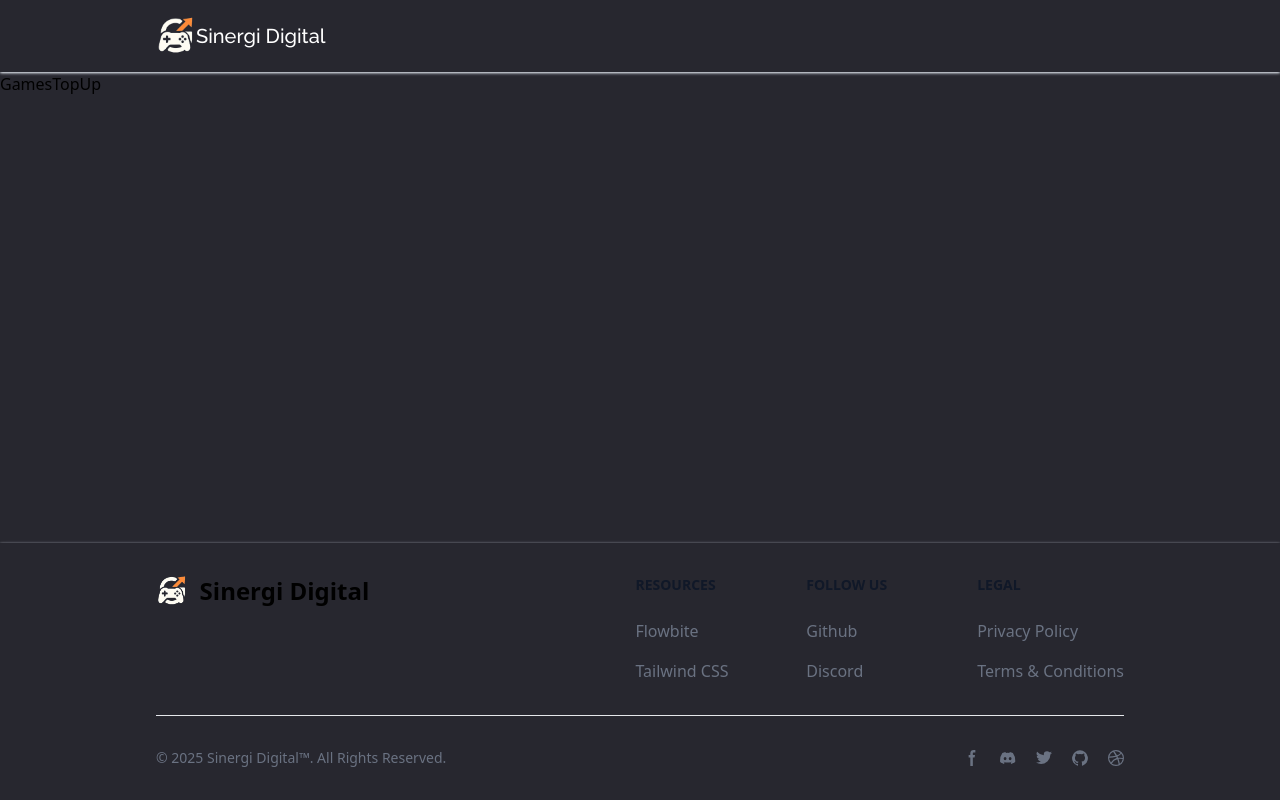
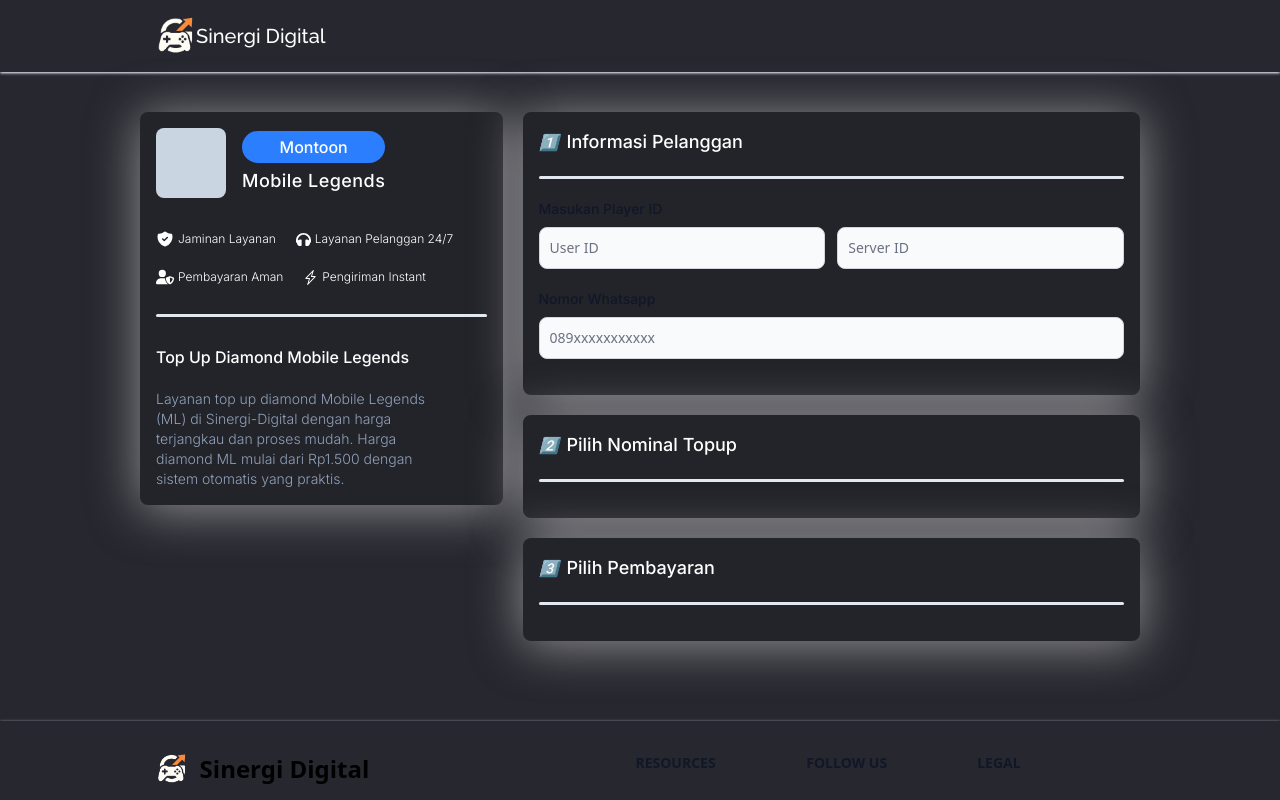
Before and after one commit to satyawiguna2024/Sinergi-Digital-Topup, a React (Vite) app: page /games/topup/1 in a window 1280 px wide. Shown: the top 800 px of the page. Built offline with nearby package versions, Linux system fonts and the light colour scheme.

Commit message:
Add file detail topup id

```diff
--- a/src/index.css
+++ b/src/index.css
@@ -6,7 +6,7 @@
 @theme {
   --font-inter: "Inter", sans-serif;
   --font-raleway: "Raleway", sans-serif;
-
+  --shadow-cs: 0 4px 50px rgba(251, 251, 251, 0.5);
   --breakpoint-xs: 425px;
 }
 
--- /dev/null
+++ b/src/pages/game_topup/ChoosePay.jsx
@@ -0,0 +1,15 @@
+export default function ChoosePay() {
+  return (
+    <>
+      <div>
+        <span className="flex items-center gap-2">
+          <i>3️⃣</i>
+          <h5 className="font-inter font-medium text-lg text-white">
+            Pilih Pembayaran
+          </h5>
+        </span>
+        <div className="w-full h-[3px] bg-slate-200 rounded-lg my-5" />
+      </div>
+    </>
+  );
+}
--- /dev/null
+++ b/src/pages/game_topup/ChooseTopup.jsx
@@ -0,0 +1,15 @@
+export default function ChooseTopup() {
+  return (
+    <>
+      <div>
+        <span className="flex items-center gap-2">
+          <i>2️⃣</i>
+          <h5 className="font-inter font-medium text-lg text-white">
+            Pilih Nominal Topup
+          </h5>
+        </span>
+        <div className="w-full h-[3px] bg-slate-200 rounded-lg my-5" />
+      </div>
+    </>
+  );
+}
--- a/src/pages/game_topup/GamesTopUp.jsx
+++ b/src/pages/game_topup/GamesTopUp.jsx
@@ -1,7 +1,30 @@
+import ChoosePay from "./ChoosePay";
+import ChooseTopup from "./ChooseTopup";
+import InformationCustomer from "./InformationCustomer";
+import InformationTopup from "./InformationTopup";
+
 export default function GamesTopUp() {
   return (
     <>
-      <div>GamesTopUp</div>
+      <div className="container-costume mt-10 grid items-start grid-cols-1 lg:grid-cols-8 gap-5">
+        {/* Kiri */}
+        <div className="bg-[rgb(35,35,42)] shadow-cs rounded-lg p-4 lg:col-span-3">
+          <InformationTopup />
+        </div>
+
+        {/* Kanan */}
+        <div className="flex flex-col gap-5 lg:col-span-5">
+          <div className="bg-[rgb(35,35,42)] shadow-cs rounded-lg p-4">
+            <InformationCustomer />
+          </div>
+          <div className="bg-[rgb(35,35,42)] shadow-cs rounded-lg p-4">
+            <ChooseTopup />
+          </div>
+          <div className="bg-[rgb(35,35,42)] shadow-cs rounded-lg p-4">
+            <ChoosePay />
+          </div>
+        </div>
+      </div>
     </>
   );
 }
--- /dev/null
+++ b/src/pages/game_topup/InformationCustomer.jsx
@@ -0,0 +1,64 @@
+export default function InformationCustomer() {
+  return (
+    <>
+      <div>
+        <span className="flex items-center gap-2">
+          <i>1️⃣</i>
+          <h5 className="font-inter font-medium text-lg text-white">
+            Informasi Pelanggan
+          </h5>
+        </span>
+        <div className="w-full h-[3px] bg-slate-200 rounded-lg my-5" />
+
+        {/* form */}
+        <form>
+          {/* Player ID */}
+          <div class="mb-5">
+            <label
+              for="playerId"
+              class="block mb-2 text-sm font-inter font-medium text-gray-900 dark:text-white"
+            >
+              Masukan Player ID
+            </label>
+
+            <div className="grid grid-cols-2 gap-3">
+              <input
+                type="number"
+                id="playerId"
+                class="bg-gray-50 border border-gray-300 text-gray-900 text-sm rounded-lg focus:ring-blue-500 focus:border-blue-500 block w-full p-2.5"
+                placeholder="User ID"
+                required
+              />
+
+              <input
+                type="number"
+                id="serverId"
+                class="bg-gray-50 border border-gray-300 text-gray-900 text-sm rounded-lg focus:ring-blue-500 focus:border-blue-500 block w-full p-2.5"
+                placeholder="Server ID"
+                required
+              />
+            </div>
+          </div>
+
+          {/* Whatsapp */}
+          <div className="mb-5">
+            <label
+              for="nomor"
+              class="block mb-2 text-sm font-inter font-medium text-gray-900 dark:text-white"
+            >
+              Nomor Whatsapp
+            </label>
+
+            <input
+                type="number"
+                id="nomor"
+                class="bg-gray-50 border border-gray-300 text-gray-900 text-sm rounded-lg focus:ring-blue-500 focus:border-blue-500 block w-full p-2.5"
+                placeholder="089xxxxxxxxxxx"
+                required
+              />
+          </div>
+        </form>
+      </div>
+    </>
+  );
+}
--- /dev/null
+++ b/src/pages/game_topup/InformationTopup.jsx
@@ -0,0 +1,63 @@
+import { TbShieldCheckFilled } from "react-icons/tb";
+import { FaHeadphones } from "react-icons/fa";
+import { FaUserShield } from "react-icons/fa6";
+import { BsLightningCharge } from "react-icons/bs";
+
+export default function InformationTopup() {
+  return (
+    <>
+      <div>
+        <div className="flex items-center gap-4">
+          {/* image */}
+          <div className="size-[70px] rounded-lg bg-slate-300" />
+
+          <div>
+            {/* tag */}
+            <h4 className="bg-blue-500 text-white font-inter font-medium rounded-full p-1 text-center">
+              Montoon
+            </h4>
+            {/* title */}
+            <h3 className="font-inter text-white font-medium text-lg tracking-wide mt-1">
+              Mobile Legends
+            </h3>
+          </div>
+        </div>
+
+        <div className="flex items-center gap-5 mt-8">
+          <span className="flex items-center gap-x-1">
+            <TbShieldCheckFilled size={18} className="text-white" />
+            <h5 className="font-inter font-light text-xs text-white">
+              Jaminan Layanan
+            </h5>
+          </span>
+          <span className="flex items-center gap-x-1">
+            <FaHeadphones size={15} className="text-white" />
+            <h5 className="font-inter font-light text-xs text-white">
+              Layanan Pelanggan 24/7
+            </h5>
+          </span>
+        </div>
+
+        <div className="flex items-center gap-5 mt-5">
+          <span className="flex items-center gap-x-1">
+            <FaUserShield size={18} className="text-white" />
+            <h5 className="font-inter font-light text-xs text-white">
+              Pembayaran Aman
+            </h5>
+          </span>
+          <span className="flex items-center gap-x-1">
+            <BsLightningCharge size={15} className="text-white" />
+            <h5 className="font-inter font-light text-xs text-white">
+              Pengiriman Instant
+            </h5>
+          </span>
+        </div>
+
+        <div className="w-full h-[3px] bg-slate-200 rounded-lg my-7" />
+
+        <h5 className="font-inter font-medium text-md text-white mb-5">Top Up Diamond Mobile Legends</h5>
+        <p className="font-inter font-light text-sm text-slate-400 max-w-[300px]">Layanan top up diamond Mobile Legends (ML) di Sinergi-Digital dengan harga terjangkau dan proses mudah. Harga diamond ML mulai dari Rp1.500 dengan sistem otomatis yang praktis.</p>
+      </div>
+    </>
+  );
+}
```
